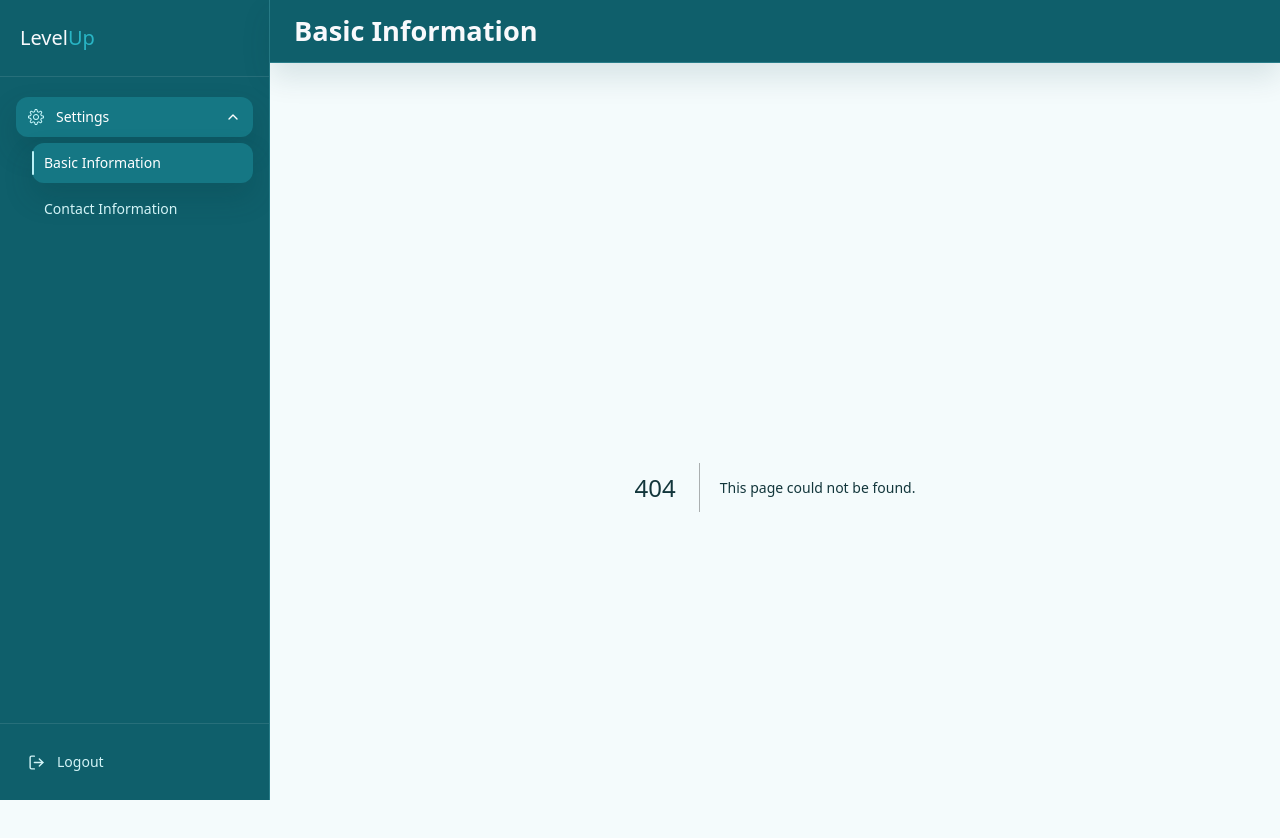
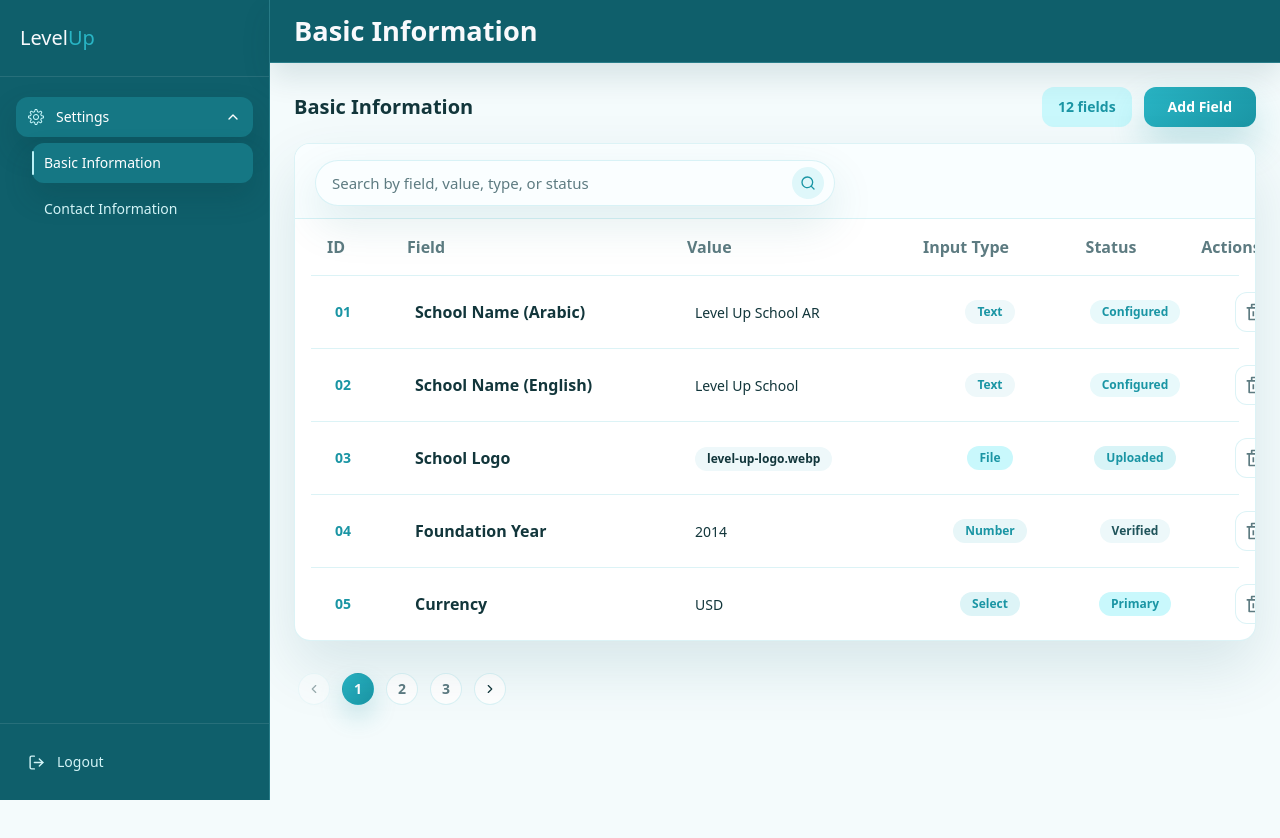
Before and after one commit to Zakaria2023/level-up, a Next.js app: page /settings/basic-information in a window 1280 px wide. Before the commit this address had no page. Shown: the top 838 px of the page. After the commit the page ends 800 px from the top, so only its background shows below. Built offline with nearby package versions, Linux system fonts and the light colour scheme.

Commit message:
build the basic information table

```diff
--- /dev/null
+++ b/app/(login)/(settings)/settings/basic-information/page.tsx
@@ -0,0 +1,6 @@
+import { BasicInformationTable } from "@/features/settings/basic-information/components/table";
+import { BASIC_INFORMATION_ROWS } from "@/features/settings/basic-information/constants";
+
+const SettingBasicInformationPage = () => <BasicInformationTable initialRows={BASIC_INFORMATION_ROWS} />
+
+export default SettingBasicInformationPage;
--- /dev/null
+++ b/features/settings/basic-information/components/table/BasicInformationTable.tsx
@@ -0,0 +1,165 @@
+"use client";
+
+import DataTable from "@/components/data/DataTable";
+import DataTableAction from "@/components/data/DataTableAction";
+import { useMemo, useState } from "react";
+import type {
+  BasicInformationInputType,
+  BasicInformationRow,
+  BasicInformationStatus,
+} from "../../types";
+
+interface Props {
+  initialRows: BasicInformationRow[];
+}
+
+const tableHeaders = [
+  <span key="id" className="block w-full text-left">
+    ID
+  </span>,
+  <span key="field" className="block w-full text-left">
+    Field
+  </span>,
+  <span key="value" className="block w-full text-left">
+    Value
+  </span>,
+  <span key="input-type" className="block w-full text-center">
+    Input Type
+  </span>,
+  <span key="status" className="block w-full text-center">
+    Status
+  </span>,
+  <span key="actions" className="block w-full text-center">
+    Actions
+  </span>,
+];
+
+const typeBadgeClassName: Record<BasicInformationInputType, string> = {
+  Text: "bg-(--surface-muted) text-[color:var(--primary-strong)]",
+  Number: "bg-[#e7f6f8] text-[color:var(--primary-strong)]",
+  Select: "bg-[#ddf4f7] text-[color:var(--primary-strong)]",
+  Checkbox: "bg-[#d2f0f4] text-[color:var(--primary-strong)]",
+  File: "bg-[#c9f8fc] text-[color:var(--primary-strong)]",
+};
+
+const statusBadgeClassName: Record<BasicInformationStatus, string> = {
+  Configured: "bg-[#e8f9fb] text-[color:var(--primary-strong)]",
+  Uploaded: "bg-[#d8f4f7] text-[color:var(--primary-strong)]",
+  Verified: "bg-[#edf8fa] text-[#20545b]",
+  Primary: "bg-[#c9f8fc] text-[color:var(--primary-strong)]",
+  Default: "bg-[#e6f5f7] text-[#20545b]",
+  Active: "bg-[color:var(--primary)] text-white",
+};
+
+const PAGE_SIZE = 5;
+
+const BasicInformationTable = ({ initialRows }: Props) => {
+  const [rows, setRows] = useState(initialRows);
+  const [searchValue, setSearchValue] = useState("");
+  const [page, setPage] = useState(0);
+  const [pageSize, setPageSize] = useState(PAGE_SIZE);
+
+  const filteredRows = useMemo(() => {
+    const normalizedSearch = searchValue.trim().toLowerCase();
+
+    if (!normalizedSearch) {
+      return rows;
+    }
+
+    return rows.filter((row) =>
+      [row.field, row.value, row.inputType, row.status].some((value) =>
+        value.toLowerCase().includes(normalizedSearch)
+      )
+    );
+  }, [rows, searchValue]);
+
+  const totalPages = Math.max(1, Math.ceil(filteredRows.length / pageSize));
+  const currentPage = Math.min(page, totalPages - 1);
+
+  const paginatedRows = useMemo(() => {
+    const startIndex = currentPage * pageSize;
+    return filteredRows.slice(startIndex, startIndex + pageSize);
+  }, [currentPage, filteredRows, pageSize]);
+
+  const handleDelete = (id: number) => {
+    setRows((currentRows) => currentRows.filter((row) => row.id !== id));
+  };
+
+  return (
+    <DataTable
+      items={paginatedRows}
+      getRowKey={(item) => item.id}
+      gridColsClass="grid-cols-[80px_minmax(280px,1.65fr)_minmax(220px,1.2fr)_150px_140px_100px]"
+      headers={tableHeaders}
+      pageHeading="Basic Information"
+      addLinkHref="/settings/basic-information/add"
+      addLinkLabel="Add Field"
+      enableSearch
+      searchValue={searchValue}
+      onSearchChange={(value) => {
+        setSearchValue(value);
+        setPage(0);
+      }}
+      searchPlaceholder="Search by field, value, type, or status"
+      emptyText="No basic information rows match your search."
+      headerActions={
+        <div className="inline-flex h-10 items-center rounded-xl bg-(--primary-soft) px-4 text-sm font-semibold text-(--primary-strong)">
+          {filteredRows.length} fields
+        </div>
+      }
+      renderRow={(item) => (
+        <>
+          <div className="w-full text-left text-sm font-semibold text-(--primary-strong)">
+            {item.id.toString().padStart(2, "0")}
+          </div>
+
+          <div className="w-full text-left">
+            <p className="font-semibold text-(--foreground)">{item.field}</p>
+          </div>
+
+          <div className="w-full text-left">
+            {item.inputType === "File" ? (
+              <span className="inline-flex rounded-full bg-(--surface-muted) px-3 py-1 text-xs font-semibold text-(--foreground)">
+                {item.value}
+              </span>
+            ) : (
+              <span className="text-sm font-medium text-(--foreground)">
+                {item.value}
+              </span>
+            )}
+          </div>
+
+          <div className="flex w-full justify-center">
+            <span
+              className={`inline-flex rounded-full px-3 py-1 text-xs font-semibold ${typeBadgeClassName[item.inputType]}`}
+            >
+              {item.inputType}
+            </span>
+          </div>
+
+          <div className="flex w-full justify-center">
+            <span
+              className={`inline-flex rounded-full px-3 py-1 text-xs font-semibold ${statusBadgeClassName[item.status]}`}
+            >
+              {item.status}
+            </span>
+          </div>
+
+          <div className="flex w-full justify-center">
+            <DataTableAction onDeleteConfirm={() => handleDelete(item.id)} />
+          </div>
+        </>
+      )}
+      pagination={{
+        page: currentPage,
+        setPage,
+        totalPages,
+        totalCount: filteredRows.length,
+        pageSize,
+        setPageSize,
+      }}
+    />
+  );
+};
+
+export default BasicInformationTable;
--- /dev/null
+++ b/features/settings/basic-information/components/table/index.ts
@@ -0,0 +1 @@
+export { default as BasicInformationTable } from "./BasicInformationTable";
--- /dev/null
+++ b/features/settings/basic-information/constants/index.ts
@@ -0,0 +1,88 @@
+import { BasicInformationRow } from "../types";
+
+export const BASIC_INFORMATION_ROWS: BasicInformationRow[] = [
+  {
+    id: 1,
+    field: "School Name (Arabic)",
+    value: "Level Up School AR",
+    inputType: "Text",
+    status: "Configured",
+  },
+  {
+    id: 2,
+    field: "School Name (English)",
+    value: "Level Up School",
+    inputType: "Text",
+    status: "Configured",
+  },
+  {
+    id: 3,
+    field: "School Logo",
+    value: "level-up-logo.webp",
+    inputType: "File",
+    status: "Uploaded",
+  },
+  {
+    id: 4,
+    field: "Foundation Year",
+    value: "2014",
+    inputType: "Number",
+    status: "Verified",
+  },
+  {
+    id: 5,
+    field: "Currency",
+    value: "USD",
+    inputType: "Select",
+    status: "Primary",
+  },
+  {
+    id: 6,
+    field: "Allow Multiple Currencies",
+    value: "Enabled",
+    inputType: "Checkbox",
+    status: "Active",
+  },
+  {
+    id: 7,
+    field: "Commercial Register Number",
+    value: "CR-20458-EDU",
+    inputType: "Text",
+    status: "Verified",
+  },
+  {
+    id: 8,
+    field: "Show Logo on Invoices",
+    value: "Enabled",
+    inputType: "Checkbox",
+    status: "Active",
+  },
+  {
+    id: 9,
+    field: "Time Zone",
+    value: "Asia/Damascus (UTC+03:00)",
+    inputType: "Select",
+    status: "Default",
+  },
+  {
+    id: 10,
+    field: "Default System Language",
+    value: "English",
+    inputType: "Select",
+    status: "Default",
+  },
+  {
+    id: 11,
+    field: "Notifications Enabled",
+    value: "Enabled",
+    inputType: "Checkbox",
+    status: "Active",
+  },
+  {
+    id: 12,
+    field: "School Seal",
+    value: "school-seal.pdf",
+    inputType: "File",
+    status: "Uploaded",
+  },
+];
--- /dev/null
+++ b/features/settings/basic-information/types/index.ts
@@ -0,0 +1,22 @@
+export type BasicInformationInputType =
+  | "Text"
+  | "Number"
+  | "Select"
+  | "Checkbox"
+  | "File";
+
+export type BasicInformationStatus =
+  | "Configured"
+  | "Uploaded"
+  | "Verified"
+  | "Primary"
+  | "Default"
+  | "Active";
+
+export type BasicInformationRow = {
+  id: number;
+  field: string;
+  value: string;
+  inputType: BasicInformationInputType;
+  status: BasicInformationStatus;
+};
```
